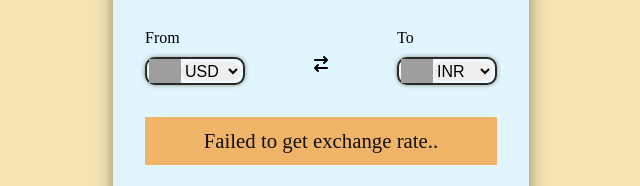
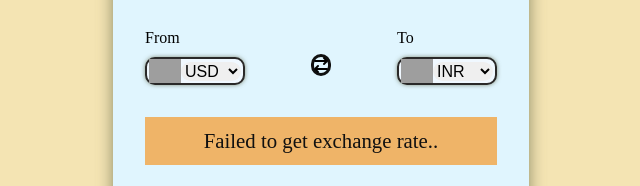
Before and after one commit to aggarsahil/CURRENCY-CONVERTER, a plain HTML site: page index.html in a window 1280 px wide. In both pictures the pointer is over the icon 640 px from the left and 396 px from the top of the page. Shown: the part 332-518 px from the top of the page, 319-959 px from the left. Drawn offline with Linux system fonts and the light colour scheme; no server answers; grey boxes are pictures that could not be loaded.

Commit message:
update style

```diff
--- a/style.css
+++ b/style.css
@@ -42,6 +42,8 @@ form input{
 }
 i:hover{
     cursor: pointer;
+    border:#101010 solid;
+    border-radius: 20px;
 }
 .selectContainer img{
     max-width: 2rem ;
```
